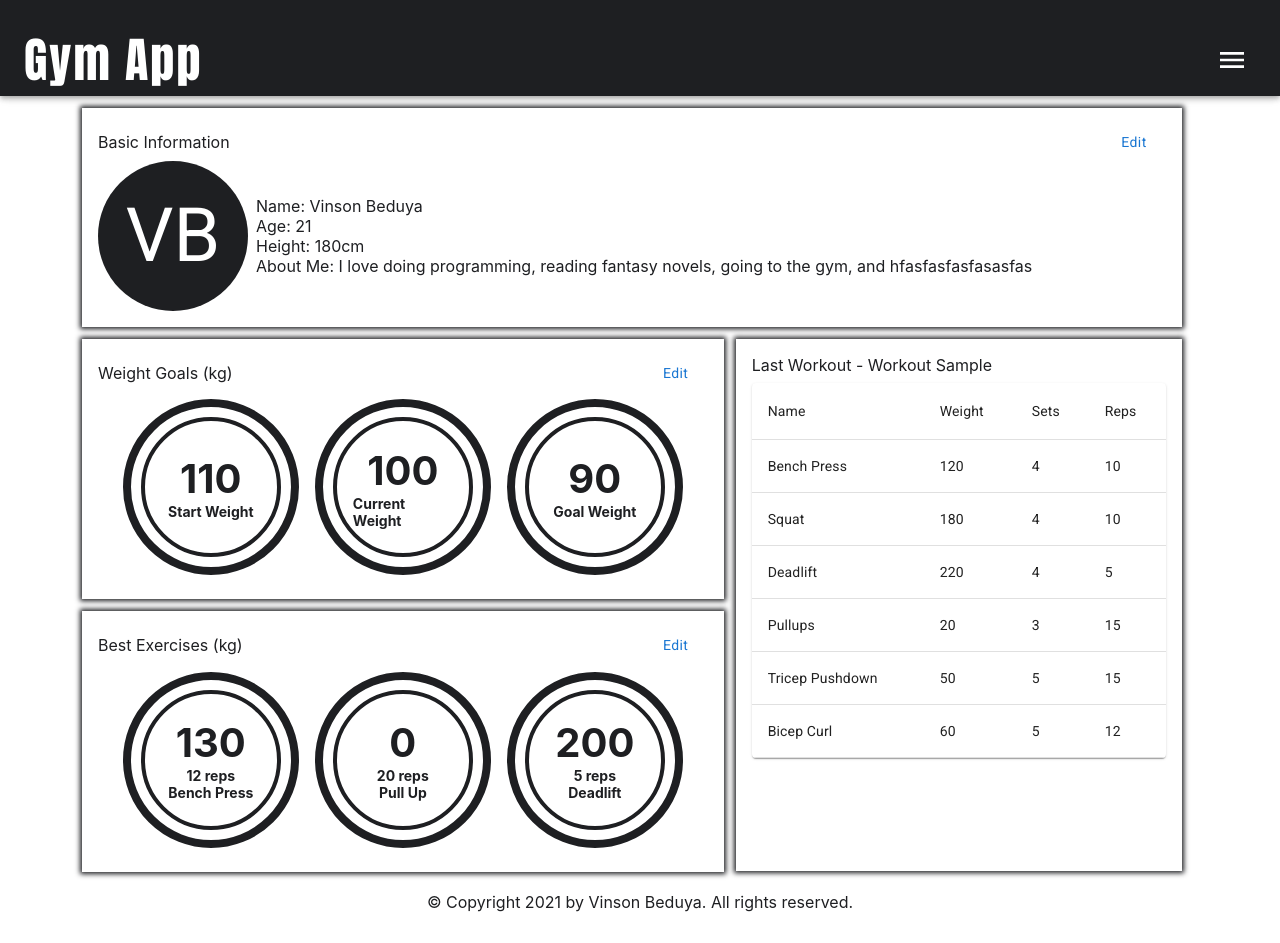
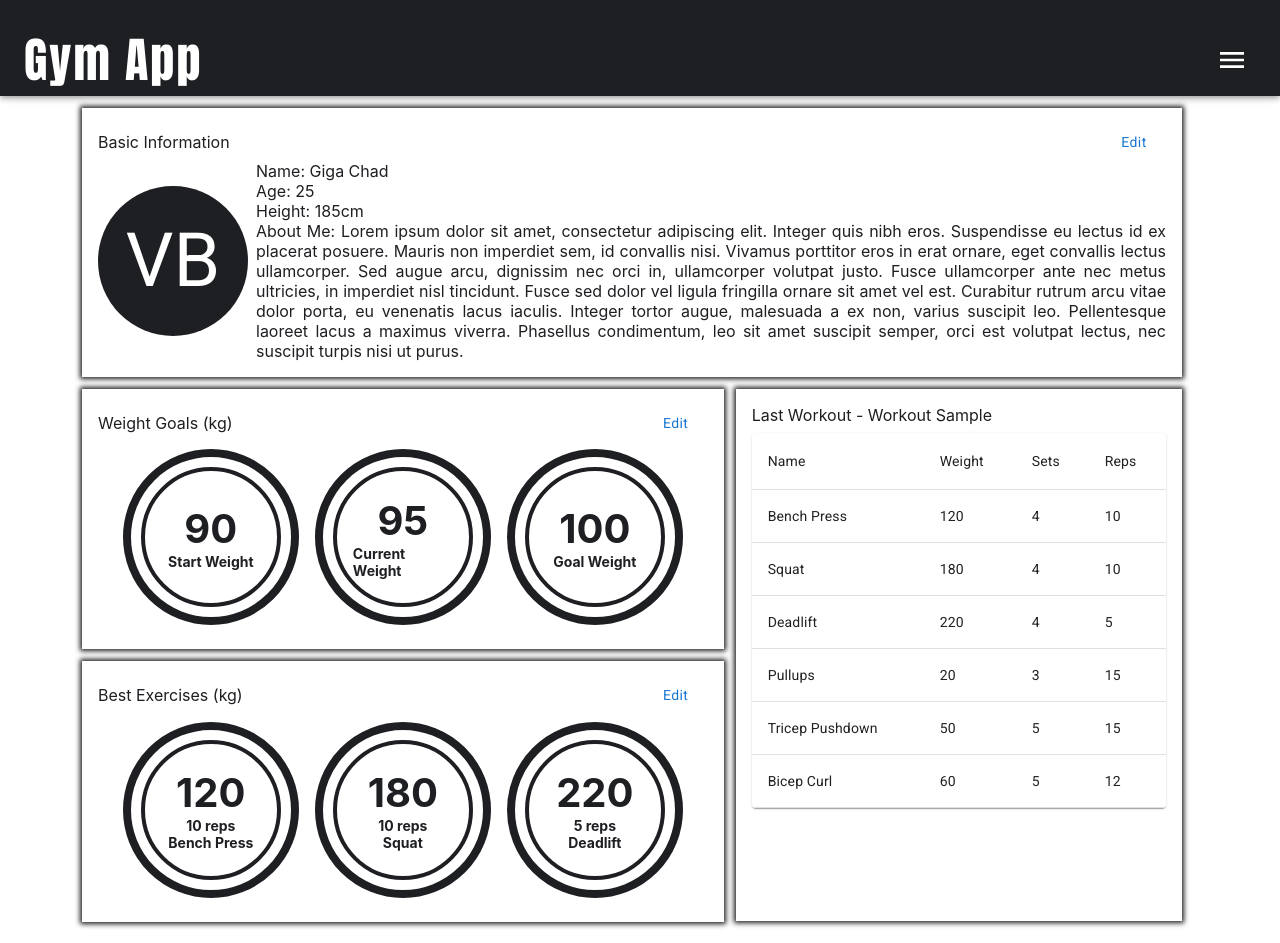
Before and after one commit to justvinny/full-stack-gym-tracker-app, a React (Create React App) app in the folder frontend/: page /track-progress in a window 1280 px wide. Shown: the top 943 px of the page. Built offline with nearby package versions, Linux system fonts and the light colour scheme.

Commit message:
Added states to home dashboard.

```diff
--- a/frontend/src/components/Home/DashboardGauge.tsx
+++ b/frontend/src/components/Home/DashboardGauge.tsx
@@ -2,12 +2,33 @@ import { Box } from "@mui/material";
 import { bgColor } from "../../defaults";
 
 interface Props {
-  weight: number;
-  label: string;
+  weight?: number;
+  label?: string;
   reps?: number;
 }
 
-const DashboardGauge = ({ weight, label, reps }: Props) => (
+const DashboardGauge = ({ weight, label, reps }: Props) => {
+  const render = () => {
+    if (weight === undefined && label === undefined && reps === undefined) {
+      return <Box sx={{ fontSize: 40, fontWeight: "bold" }}>-</Box>;
+    } else if (reps === undefined) {
+      return (
+        <>
+          <Box sx={{ fontSize: 40, fontWeight: "bold" }}>{weight}</Box>
+          <Box sx={{ fontSize: 14, fontWeight: "bold" }}>{label}</Box>
+        </>
+      );
+    }
+    return (
+      <>
+        <Box sx={{ fontSize: 40, fontWeight: "bold" }}>{weight}</Box>
+        <Box sx={{ fontSize: 14, fontWeight: "bold" }}>{reps} reps</Box>
+        <Box sx={{ fontSize: 14, fontWeight: "bold" }}>{label}</Box>
+      </>
+    );
+  };
+
+  return (
     <Box
       sx={{
         display: "flex",
@@ -35,11 +56,9 @@ const DashboardGauge = ({ weight, label, reps }: Props) => (
           border: `4px solid ${bgColor}`,
         }}
       >
-      <Box sx={{ fontSize: 40, fontWeight: "bold" }}>{weight}</Box>
-      {reps ? <Box sx={{ fontSize: 14, fontWeight: "bold" }}>{reps} reps</Box> : <></>}
-      <Box sx={{ fontSize: 14, fontWeight: "bold" }}>{label}</Box>
+        {render()}
       </Box>
     </Box>
   );
-
+};
 export default DashboardGauge;
--- a/frontend/src/components/Home/ExercisesContainer.tsx
+++ b/frontend/src/components/Home/ExercisesContainer.tsx
@@ -1,8 +1,17 @@
 import { Box } from "@mui/material";
 import DashboardGauge from "./DashboardGauge";
 import ContainerHeading from "./ContainerHeading";
+import { Exercise } from "../../types";
 
-const ExercisesContainer = () => (
+interface Props {
+  featuredExercises: [
+    Exercise | undefined,
+    Exercise | undefined,
+    Exercise | undefined
+  ];
+}
+
+const ExercisesContainer = ({ featuredExercises }: Props) => (
   <Box
     sx={{
       display: "flex",
@@ -19,11 +28,20 @@ const ExercisesContainer = () => (
         display: "flex",
         flexDirection: { xs: "column", sm: "row" },
         alignItems: "center",
-    }}
+      }}
     >
-      <DashboardGauge weight={130} label="Bench Press" reps={12} />
-      <DashboardGauge weight={0} label="Pull Up" reps={20} />
-      <DashboardGauge weight={200} label="Deadlift" reps={5} />
+      {featuredExercises.map((exercise) => {
+        if (exercise !== undefined) {
+          return (
+            <DashboardGauge
+              weight={exercise.sets[exercise.sets.length - 1].weight}
+              label={exercise.name}
+              reps={exercise.sets[exercise.sets.length - 1].reps}
+            />
+          );
+        }
+        return <DashboardGauge />;
+      })}
     </Box>
   </Box>
 );
--- a/frontend/src/components/Home/InfoContainer.tsx
+++ b/frontend/src/components/Home/InfoContainer.tsx
@@ -48,7 +48,7 @@ const InfoContainer = ({ name, age, height, aboutMe }: Props) => (
         <Box>Name: {name}</Box>
         <Box>Age: {age}</Box>
         <Box>Height: {height}cm</Box>
-        <Box>About Me: {aboutMe}</Box>
+        <Box sx={{ textAlign: "justify" }}>About Me: {aboutMe}</Box>
       </Box>
     </Box>
   </Grid>
--- a/frontend/src/components/Home/WeightContainer.tsx
+++ b/frontend/src/components/Home/WeightContainer.tsx
@@ -1,7 +1,13 @@
 import { Box, Button } from "@mui/material";
 import DashboardGauge from "./DashboardGauge";
 
-const WeightContainer = () => (
+interface Props {
+  startWeight: number;
+  currentWeight: number;
+  goalWeight: number;
+}
+
+const WeightContainer = ({ startWeight, currentWeight, goalWeight }: Props) => (
   <Box
     sx={{
       display: "flex",
@@ -33,9 +39,9 @@ const WeightContainer = () => (
         alignItems: "center",
       }}
     >
-      <DashboardGauge weight={110} label="Start Weight" />
-      <DashboardGauge weight={100} label="Current Weight" />
-      <DashboardGauge weight={90} label="Goal Weight" />
+      <DashboardGauge weight={startWeight} label="Start Weight" />
+      <DashboardGauge weight={currentWeight} label="Current Weight" />
+      <DashboardGauge weight={goalWeight} label="Goal Weight" />
     </Box>
   </Box>
 );
--- a/frontend/src/pages/HomePage.tsx
+++ b/frontend/src/pages/HomePage.tsx
@@ -1,11 +1,33 @@
+import { useState } from "react";
 import { Grid } from "@mui/material";
 import InfoContainer from "../components/Home/InfoContainer";
 import WeightContainer from "../components/Home/WeightContainer";
 import ExercisesContainer from "../components/Home/ExercisesContainer";
 import RecentWorkoutContainer from "../components/Home/RecentWorkoutContainer";
-import { Workout } from "../types";
+import { Workout, Exercise } from "../types";
 
 const HomePage = () => {
+  // Basic Info
+  const [name, setName] = useState("Giga Chad");
+  const [age, setAge] = useState(25);
+  const [height, setHeight] = useState(185);
+  const [aboutMe, setAboutMe] = useState(
+    "Lorem ipsum dolor sit amet, consectetur adipiscing elit. Integer quis nibh eros. Suspendisse eu lectus id ex placerat posuere. Mauris non imperdiet sem, id convallis nisi. Vivamus porttitor eros in erat ornare, eget convallis lectus ullamcorper. Sed augue arcu, dignissim nec orci in, ullamcorper volutpat justo. Fusce ullamcorper ante nec metus ultricies, in imperdiet nisl tincidunt. Fusce sed dolor vel ligula fringilla ornare sit amet vel est. Curabitur rutrum arcu vitae dolor porta, eu venenatis lacus iaculis. Integer tortor augue, malesuada a ex non, varius suscipit leo. Pellentesque laoreet lacus a maximus viverra. Phasellus condimentum, leo sit amet suscipit semper, orci est volutpat lectus, nec suscipit turpis nisi ut purus. "
+  );
+
+  // Weight goals
+  const [startWeight, setStartWeight] = useState(90);
+  const [currentWeight, setCurrentWeight] = useState(95);
+  const [goalWeight, setGoalWeight] = useState(100);
+
+  // Best exercises
+  const [featuredExercises, setFeaturedExercises] = useState(
+    mockFeaturedExercises
+  );
+
+  // Latest workout
+  const [lastWorkout, setLastWorkout] = useState(mockWorkout);
+
   return (
     <Grid
       container
@@ -19,17 +41,16 @@ const HomePage = () => {
         marginBottom: "8px",
       }}
     >
-      <InfoContainer
-        name="Vinson Beduya"
-        age={21}
-        height={180}
-        aboutMe="I love doing programming, reading fantasy novels, going to the gym, and hfasfasfasfasasfas"
-      />
+      <InfoContainer name={name} age={age} height={height} aboutMe={aboutMe} />
       <Grid item xs={12} lg={7} sx={{ padding: "0px !important" }}>
-        <WeightContainer />
-        <ExercisesContainer />
+        <WeightContainer
+          startWeight={startWeight}
+          currentWeight={currentWeight}
+          goalWeight={goalWeight}
+        />
+        <ExercisesContainer featuredExercises={featuredExercises} />
       </Grid>
-      <RecentWorkoutContainer lastWorkout={mockWorkout} />
+      <RecentWorkoutContainer lastWorkout={lastWorkout} />
     </Grid>
   );
 };
@@ -96,3 +117,33 @@ const mockWorkout: Workout = {
     },
   ],
 };
+
+const mockFeaturedExercises: [Exercise, Exercise, Exercise] = [
+  {
+    name: "Bench Press",
+    sets: [
+      { weight: 100, reps: 12 },
+      { weight: 100, reps: 12 },
+      { weight: 100, reps: 12 },
+      { weight: 120, reps: 10 },
+    ],
+  },
+  {
+    name: "Squat",
+    sets: [
+      { weight: 100, reps: 12 },
+      { weight: 100, reps: 12 },
+      { weight: 100, reps: 12 },
+      { weight: 180, reps: 10 },
+    ],
+  },
+  {
+    name: "Deadlift",
+    sets: [
+      { weight: 100, reps: 12 },
+      { weight: 100, reps: 12 },
+      { weight: 100, reps: 12 },
+      { weight: 220, reps: 5 },
+    ],
+  },
+];
```
Lines whose indentation alone changed are shown as unchanged.
